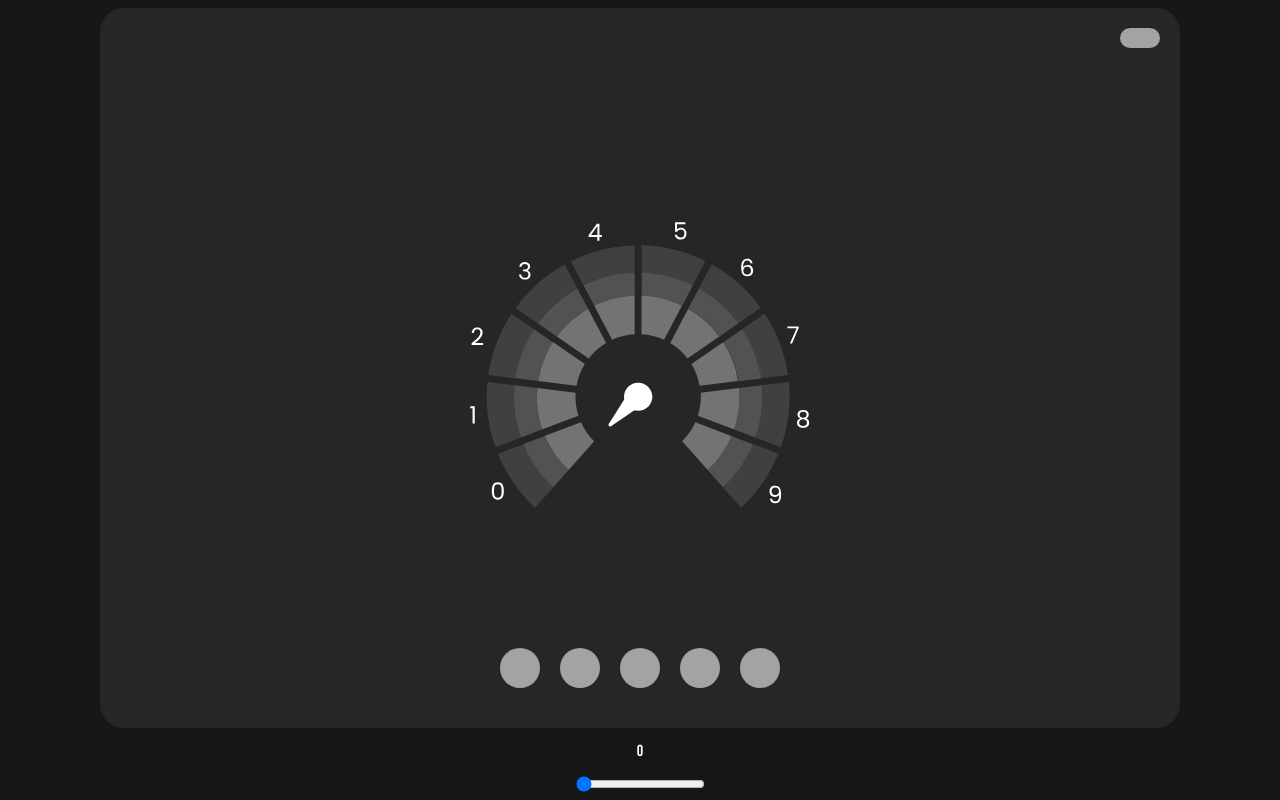
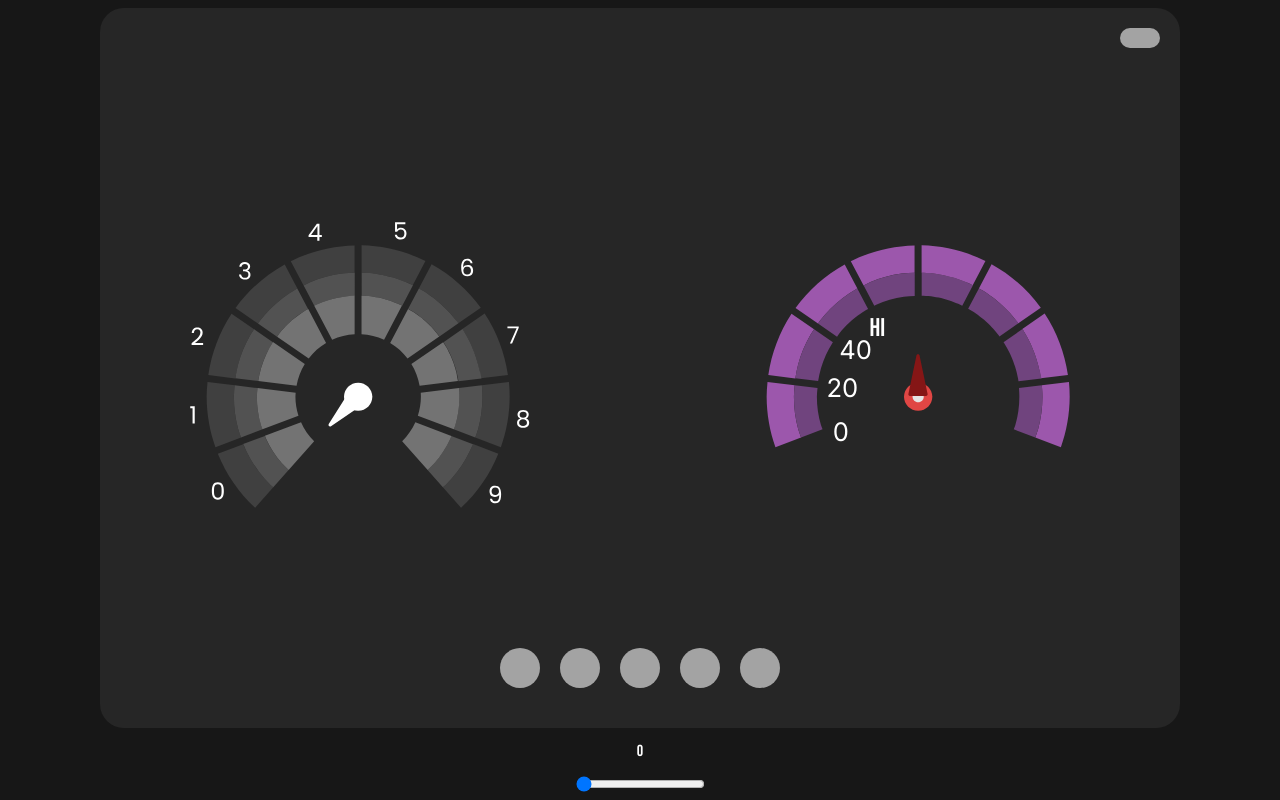
Before and after one commit to HrishikShaji/speedometer, a Next.js app: page / in a window 1280 px wide. Built offline with nearby package versions, Linux system fonts and the light colour scheme.

Commit message:
added text tags

```diff
--- a/app/page.tsx
+++ b/app/page.tsx
@@ -2,6 +2,7 @@
 import { useEffect, useLayoutEffect, useState, useRef } from "react";
 import gsap from "gsap";
 import { MeterSeven } from "@/components/MeterSeven";
+import { MeterNine } from "@/components/MeterNine";
 
 export default function Home() {
   const [speed, setSpeed] = useState(0);
@@ -12,6 +13,9 @@ export default function Home() {
         <div className="flex gap-40 absolute  ">
           <div className="w-[400px]">
             <MeterSeven speed={speed} />
+          </div>
+          <div className="w-[400px]">
+            <MeterNine />
           </div>
         </div>
         <div className="flex gap-5 absolute bottom-10">
--- /dev/null
+++ b/components/MeterNine.tsx
@@ -0,0 +1,151 @@
+export const MeterNine = () => {
+  return (
+    <svg viewBox="0 0 500 500" fill="none" xmlns="http://www.w3.org/2000/svg">
+      <g id="speedometerart-01 8">
+        <path
+          id="Vector"
+          d="M339.5 120.3L323.6 150.5C325.5 151.6 327.5 152.7 329.4 153.9C331.4 155.2 333.4 156.5 335.4 157.8C337.4 159.2 339.3 160.5 341.2 162C343.1 163.4 345 164.9 346.8 166.5C348.6 168 350.4 169.6 352.2 171.2C354 172.8 355.7 174.5 357.4 176.2C359.1 177.9 360.7 179.6 362.4 181.4C364 183.2 365.6 185 367.1 186.8C368.6 188.6 370.1 190.5 371.6 192.4C372 193 372.5 193.6 372.9 194.2L401 174.8C384.8 152.4 363.8 133.8 339.5 120.3Z"
+          fill="#9C57AC"
+        />
+        <path
+          id="Vector_2"
+          d="M367.1 186.8C365.6 185 364 183.2 362.4 181.4C360.8 179.6 359.1 177.9 357.4 176.2C355.7 174.5 354 172.9 352.2 171.2C350.4 169.6 348.6 168 346.8 166.5C345 165 343.1 163.5 341.2 162C339.3 160.6 337.3 159.2 335.4 157.8C333.4 156.4 331.4 155.1 329.4 153.9C327.5 152.7 325.6 151.6 323.6 150.5L310.2 176C311.7 176.8 313.1 177.7 314.5 178.5C316.3 179.6 318.1 180.8 319.9 182C321.7 183.2 323.4 184.5 325.1 185.8C326.8 187.1 328.4 188.5 330.1 189.8C331.7 191.2 333.3 192.6 334.9 194.1C336.4 195.6 338 197.1 339.4 198.6C340.9 200.1 342.3 201.7 343.7 203.4C345.1 205 346.4 206.7 347.8 208.4C348.3 209.1 348.8 209.8 349.3 210.5L373 194.1C372.6 193.5 372.1 192.9 371.7 192.3C370.2 190.5 368.7 188.6 367.1 186.8Z"
+          fill="#70447E"
+        />
+        <path
+          id="Vector_3"
+          d="M377.9 201.4C378.5 202.3 379.1 203.3 379.7 204.2C381 206.2 382.2 208.3 383.3 210.4C384.5 212.5 385.6 214.6 386.6 216.7C387.7 218.8 388.7 221 389.6 223.2C390.6 225.4 391.5 227.6 392.3 229.8C393.2 232 394 234.3 394.7 236.6C395.5 238.9 396.2 241.2 396.8 243.5C397.5 245.8 398.1 248.1 398.6 250.4C399.1 252.7 399.6 255.1 400.1 257.4C400.4 259.2 400.7 261.1 401 262.9L434.9 258.8C430.9 231.4 421 205.1 405.8 181.9L377.9 201.4Z"
+          fill="#9C57AC"
+        />
+        <path
+          id="Vector_4"
+          d="M398.8 250.4C398.3 248.1 397.7 245.8 397 243.5C396.3 241.2 395.6 238.9 394.9 236.6C394.1 234.3 393.3 232.1 392.5 229.8C391.6 227.6 390.7 225.4 389.8 223.2C388.8 221 387.8 218.8 386.8 216.7C385.7 214.6 384.6 212.4 383.5 210.4C382.3 208.3 381.1 206.2 379.9 204.2C379.3 203.3 378.7 202.3 378.1 201.4L354.4 217.8C354.7 218.2 355 218.7 355.3 219.1C356.4 220.9 357.5 222.8 358.6 224.6C359.6 226.5 360.6 228.4 361.6 230.3C362.5 232.2 363.4 234.2 364.3 236.1C365.1 238.1 365.9 240 366.7 242.1C367.4 244.1 368.1 246.1 368.8 248.2C369.4 250.2 370 252.3 370.6 254.4C371.1 256.5 371.6 258.6 372 260.6C372.4 262.6 372.8 264.5 373.1 266.5L401.7 263C401.4 261.2 401.1 259.3 400.8 257.5C399.9 255.1 399.4 252.8 398.8 250.4Z"
+          fill="#70447E"
+        />
+        <path
+          id="Vector_5"
+          d="M402.3 271.6C402.5 274.1 402.7 276.4 402.8 278.8C402.9 281.2 403 283.6 403 286C403 292.8 402.6 299.6 401.7 306.3C400.8 313 399.5 319.7 397.7 326.2C396.6 329.8 395.4 333.4 394.1 336.9L426.1 349C433.3 328.8 437 307.5 437.1 286C437.1 279.8 436.8 273.6 436.2 267.5L402.3 271.6Z"
+          fill="#9C57AC"
+        />
+        <path
+          id="Vector_6"
+          d="M402.3 271.7L373.7 275.1C373.8 276.6 374 278.1 374 279.6C374.1 281.7 374.2 283.9 374.2 286C374.2 292 373.8 298 372.9 304C372 310 370.8 315.9 369.1 321.6C368.5 323.3 367.9 325 367.2 326.6L394.1 336.8C395.4 333.3 396.6 329.7 397.7 326.1C399.5 319.6 400.8 312.9 401.7 306.2C402.6 299.5 403 292.7 403 285.9C403 283.5 402.9 281.1 402.8 278.7C402.7 276.4 402.5 274.1 402.3 271.7Z"
+          fill="#70447E"
+        />
+        <path
+          id="Vector_7"
+          d="M93.6998 306.3C92.7998 299.6 92.3998 292.8 92.3998 286C92.4998 281.2 92.7998 276.4 93.2998 271.6L59.3998 267.5C58.6998 273.6 58.3998 279.8 58.2998 286C58.3998 307.5 62.0998 328.8 69.2998 349L101.3 336.9C99.9998 333.4 98.7998 329.8 97.6998 326.2C95.8998 319.7 94.4998 313 93.6998 306.3Z"
+          fill="#9C57AC"
+        />
+        <path
+          id="Vector_8"
+          d="M122.4 304C121.5 298 121.1 292 121.1 286C121.2 282.4 121.5 278.7 121.9 275.1L93.2999 271.6C92.7999 276.4 92.4999 281.2 92.3999 286C92.3999 292.8 92.7999 299.6 93.6999 306.3C94.5999 313 95.8999 319.7 97.6999 326.2C98.7999 329.8 99.9999 333.4 101.3 336.9L128.2 326.7C127.5 325 126.9 323.4 126.3 321.7C124.6 315.9 123.3 310 122.4 304Z"
+          fill="#70447E"
+        />
+        <path
+          id="Vector_9"
+          d="M60.3999 258.9L94.1999 263C94.9999 257.2 96.1999 251.5 97.5999 245.8C99.3999 239.3 101.5 232.8 104.1 226.6C106.7 220.3 109.7 214.3 113.1 208.4C114.6 206.1 116.1 203.8 117.6 201.6L89.3999 182.2C74.2999 205.3 64.3999 231.5 60.3999 258.9Z"
+          fill="#9C57AC"
+        />
+        <path
+          id="Vector_10"
+          d="M113.1 208.3C109.7 214.2 106.7 220.3 104.1 226.5C101.5 232.8 99.3002 239.2 97.6002 245.7C96.1002 251.4 95.0002 257.1 94.2002 262.9L122.7 266.4C123.5 261 124.7 255.6 126.2 250.3C127.9 244.5 130 238.9 132.5 233.4C135 228 137.8 222.7 141.1 217.7L117.6 201.5C116.1 203.8 114.6 206 113.1 208.3Z"
+          fill="#70447E"
+        />
+        <path
+          id="Vector_11"
+          d="M94.3999 175L122.5 194.4C123.1 193.4 123.8 192.5 124.4 191.5C128.5 186.1 133 181 137.8 176.2C142.6 171.4 147.7 166.9 153.1 162.8C158.5 158.7 164.1 154.9 170 151.5C170.6 151.2 171.1 150.9 171.7 150.7L155.9 120.6C131.7 134 110.7 152.5 94.3999 175Z"
+          fill="#9C57AC"
+        />
+        <path
+          id="Vector_12"
+          d="M170 151.5C164.1 154.9 158.5 158.7 153.1 162.8C147.7 166.9 142.6 171.4 137.8 176.2C133 181 128.5 186.1 124.4 191.5C123.7 192.5 123.1 193.4 122.5 194.4L146.3 210.8C148.1 208.2 150 205.6 152 203.2C155.9 198.6 160.2 194.4 164.8 190.4C169.4 186.5 174.2 182.8 179.2 179.6C181.1 178.5 183.1 177.4 185.1 176.4L171.6 150.7C171.1 150.9 170.6 151.2 170 151.5Z"
+          fill="#70447E"
+        />
+        <path
+          id="Vector_13"
+          d="M179.5 146.8C182.4 145.3 185.3 143.8 188.2 142.5C194.5 139.9 200.9 137.7 207.4 136C213.9 134.2 220.6 132.9 227.3 132C232.6 131.4 237.9 131 243.2 131V96.8C215.5 97.4 188.3 104.2 163.5 116.5L179.5 146.8Z"
+          fill="#9C57AC"
+        />
+        <path
+          id="Vector_14"
+          d="M207.5 136C201 137.8 194.5 139.9 188.3 142.5C185.3 143.8 182.4 145.3 179.6 146.8L192.9 172.2C193.7 171.8 194.4 171.4 195.2 171C200.7 168.5 206.3 166.4 212.1 164.7C217.9 163 223.8 161.7 229.7 160.9C234.2 160.3 238.8 160 243.4 159.9V131C238.1 131.1 232.8 131.4 227.5 132C220.7 132.9 214 134.2 207.5 136Z"
+          fill="#70447E"
+        />
+        <path
+          id="Vector_15"
+          d="M303.8 141.2C301.6 140.3 299.3 139.5 297.1 138.8C294.8 138 292.5 137.3 290.2 136.7C287.9 136 285.6 135.4 283.3 134.9C281 134.4 278.6 133.9 276.3 133.4C273.9 133 271.6 132.6 269.2 132.2C266.8 131.9 264.5 131.6 262.1 131.4C259.7 131.2 257.3 131 254.9 130.9C254 130.9 253 130.8 252.1 130.8V159.6C252.8 159.6 253.5 159.6 254.2 159.6C256.3 159.7 258.5 159.9 260.6 160.1C262.7 160.3 264.8 160.6 267 160.9C269.1 161.2 271.2 161.6 273.3 162C275.4 162.4 277.5 162.9 279.5 163.5C281.6 164 283.6 164.6 285.7 165.3C287.7 165.9 289.8 166.6 291.8 167.4C293.8 168.1 295.8 168.9 297.8 169.8C299.5 170.5 301.2 171.3 302.8 172.1L316.2 146.6C314.4 145.7 312.5 144.8 310.6 144C308.2 143 306 142 303.8 141.2Z"
+          fill="#70447E"
+        />
+        <path
+          id="Vector_16"
+          d="M252 130.8C252.9 130.8 253.9 130.8 254.8 130.9C257.2 131 259.6 131.2 262 131.4C264.4 131.6 266.8 131.9 269.1 132.2C271.5 132.5 273.8 132.9 276.2 133.4C278.6 133.8 280.9 134.3 283.2 134.9C285.5 135.4 287.8 136.1 290.1 136.7C292.4 137.4 294.7 138.1 297 138.8C299.3 139.6 301.5 140.4 303.7 141.2C305.9 142.1 308.1 143 310.3 143.9C312.2 144.7 314 145.6 315.9 146.5L331.8 116.3C307 104 279.7 97.3 252 96.7V130.8Z"
+          fill="#9C57AC"
+        />
+        <g id="Vector_17">
+          <path
+            d="M247.7 268.5C237.9 268.5 230 276.3 230 286C230 295.6 237.9 303.5 247.7 303.5C257.5 303.5 265.4 295.7 265.4 286C265.3 276.4 257.4 268.5 247.7 268.5Z"
+            fill="#E04644"
+          />
+          <path
+            d="M247.7 279.1C243.8 279.1 240.7 282.2 240.7 286C240.7 289.8 243.8 292.9 247.7 292.9C251.6 292.9 254.7 289.8 254.7 286C254.6 282.2 251.5 279.1 247.7 279.1Z"
+            fill="#E5E5E5"
+          />
+        </g>
+        <path
+          id="Polygon 3"
+          d="M245.542 234.398C245.984 232.275 249.016 232.275 249.458 234.398L259.498 282.592C259.757 283.834 258.809 285 257.541 285H237.46C236.191 285 235.243 283.834 235.502 282.592L245.542 234.398Z"
+          fill="#851616"
+        />
+        <text
+          id="20"
+          fill="white"
+          style={{ whiteSpace: "pre" }}
+          font-family="Inter"
+          font-size="32"
+          letter-spacing="0em"
+        >
+          <tspan x="133" y="286.136">
+            20
+          </tspan>
+        </text>
+        <text
+          id="0"
+          fill="white"
+          style={{ whiteSpace: "pre" }}
+          font-family="Inter"
+          font-size="32"
+          letter-spacing="0em"
+        >
+          <tspan x="141" y="341.136">
+            0
+          </tspan>
+        </text>
+        <text
+          id="40"
+          fill="white"
+          style={{ whiteSpace: "pre" }}
+          font-family="Inter"
+          font-size="32"
+          letter-spacing="0em"
+        >
+          <tspan x="149" y="239.136">
+            40
+          </tspan>
+        </text>
+        <text
+          id="60"
+          fill="white"
+          style={{ whiteSpace: "pre" }}
+          font-size="32"
+          font-family="Bebas Neue"
+          letter-spacing="0em"
+        >
+          <tspan x="187" y="210.136">
+            HI
+          </tspan>
+        </text>
+      </g>
+    </svg>
+  );
+};
--- a/components/MeterSeven.tsx
+++ b/components/MeterSeven.tsx
@@ -58,7 +58,7 @@ export const MeterSeven: React.FC<MeterSevenProps> = ({ speed }) => {
 			{ id: "six", meterValue: 180, colors: green },
 			{ id: "seven", meterValue: 210, colors: green },
 			{ id: "eight", meterValue: 240, colors: green },
-			{ id: "nine", meterValue: 270, colors: green },
+			{ id: "nine", meterValue: 260, colors: green },
 		];
 		let ctx = gsap.context(() => {
 			elements.forEach((el) => {
```
Also changed, not shown: public/assets/metereight.svg (added), public/assets/meternine.svg (added). Lines whose indentation alone changed are shown as unchanged.
